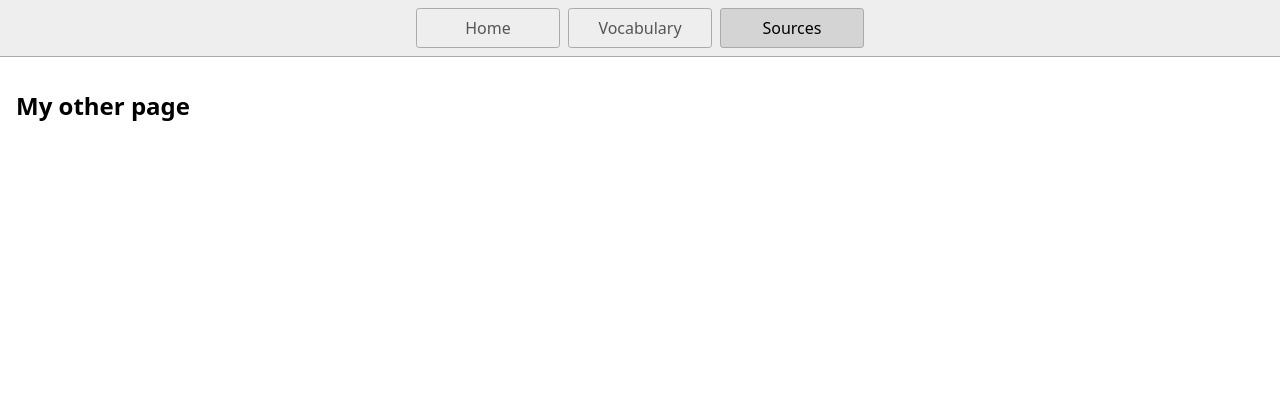
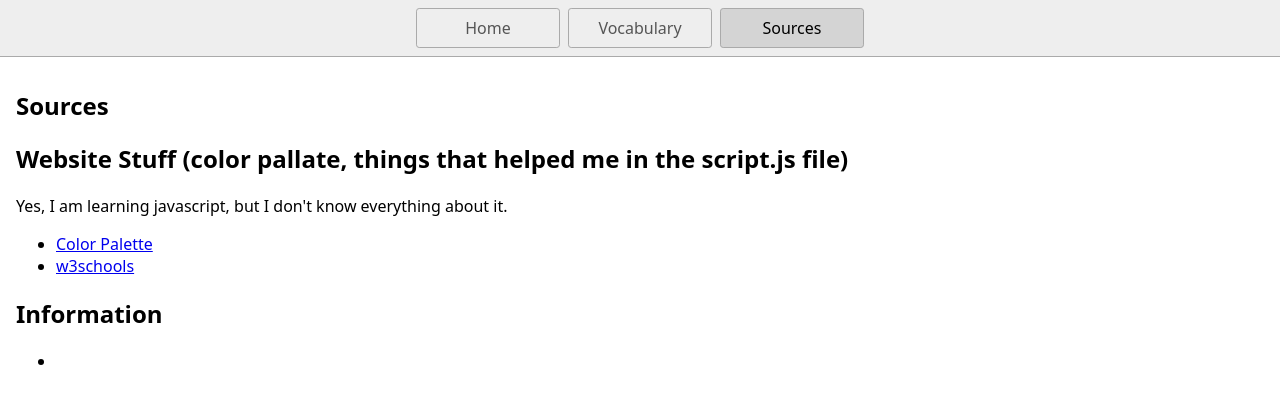
Before and after one commit to bcrhbrhcdb/The-Big-Bang-Theory, a website: page html/sources.html in a window 1280 px wide. Drawn offline with Linux system fonts and the light colour scheme.

Commit message:
sources page

```diff
--- a/html/sources.html
+++ b/html/sources.html
@@ -14,7 +14,17 @@
       <a href="sources.html" aria-current="page">Sources</a>
     </nav>
     <main>
-      <h1>My other page</h1>
+      <h1>Sources</h1>
+      <h2>Website Stuff (color pallate, things that helped me in the script.js file)</h2>
+      <p>Yes, I am learning javascript, but I don't know everything about it.</p>
+      <ul>
+        <li><a href="https://paperheartdesign.com/blog/color-palette-awesome-space" target="_blank">Color Palette</a></li>
+        <li> <a href="https://www.w3schools.com/" target="_blank">w3schools</a></li>
+      </ul>
+      <h2>Information</h2>
+      <ul>
+        <li></li>
+      </ul>
     </main>
     <script type="module" src="../script.js"></script>
   </body>
--- a/styles.css
+++ b/styles.css
@@ -44,3 +44,8 @@ h1 {
   font-weight: bold;
   font-size: 1.5rem;
 }
+a:visited{
+  color: black;
+  text-decoration: dashed;
+  text-decoration-line: none;
+}
```
